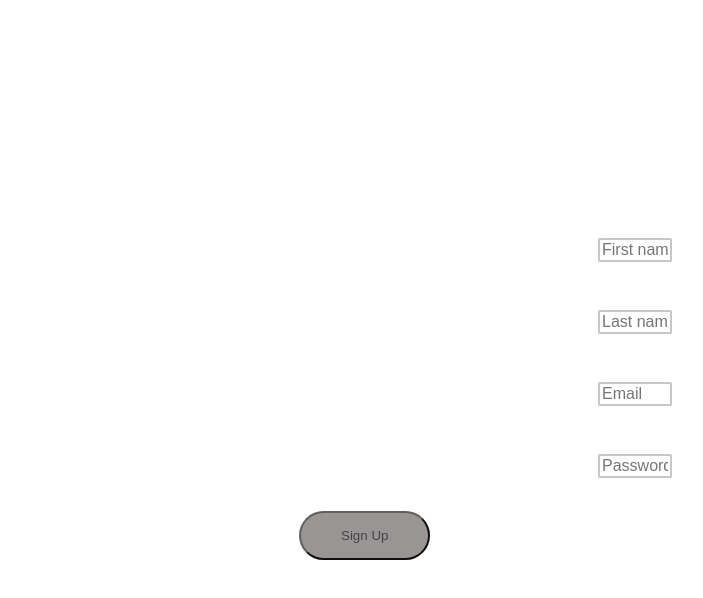
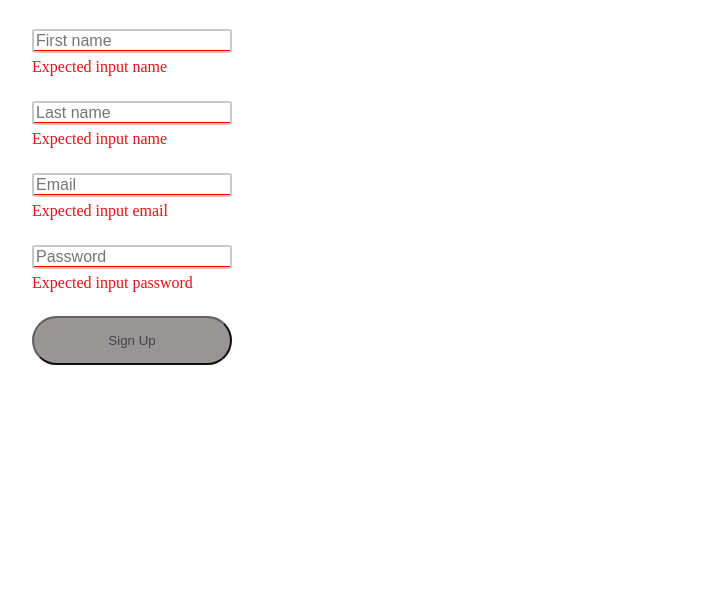
Before and after one commit to Alexandra-Ivanova-P-41/lw4, a website built with webpack: page src/index.html in a window 1280 px wide. Both pictures are taken after a click on the button "Sign Up". Shown: the whole page, without its empty margins (172-875 px from the left). Built offline with nearby package versions, Linux system fonts and the light colour scheme.

Commit message:
fix issue #1

```diff
--- a/src/css/style.css
+++ b/src/css/style.css
@@ -10,27 +10,21 @@ body {
 
 .form-registration {
   height: 100vh;
-  width: 100%;
+  width: 50%;
 }
 
-.form-registration__block {
-  padding: 200px 400px 0 750px;
-  justify-content: center;
-  align-items: center;
-}
-
-.form-registration__text {
+.form-registration-item {
   width: 100%;
   justify-content: center;
   padding: 16px 12px 0 12px;
   height: 56px;
   max-width: 240px;
-  margin-right: 400px;
+  margin: 0 auto;
   display: flex;
   flex-direction: column;
 }
 
-.form-registration__text__input {
+.form-registration-item__input {
   font-size: 16px;
   font-weight: 400px;
   border-style: solid;
@@ -40,18 +34,15 @@ body {
   margin-bottom: 5px;
 }
 
-.form-registration__item__input:focus {
+.form-registration-item__input:focus {
   outline: 0;
 }
 
-.form-registration__item__error {
+.form-registration-item__error {
   color: #ef0f18ff;
 }
 
-#form-registration__button {
-  position: relative;
-  left: 50%;
-  transform: translate(-140%, 0);
+.form-registration-item__button {
   font: 'Rubik';
   color: #434346;
   background: rgb(153, 149, 149);
@@ -59,13 +50,17 @@ body {
   border-radius: 50px;
   border-color: rgb(100, 95, 95);
   border-width: -2px;
-  margin: 15px;
+  width: 200px;
 }
 
-#form-registration__button:hover {
+.form-registration-item__button:hover {
   background-color: rgb(182, 42, 42);
 }
 
-#form-registration__button:focus {
+.form-registration-item__button:focus {
   outline: 0;
 }
+
+.invalid-input {
+  box-shadow: inset 0 -1px 0 red;
+}
--- a/src/index.html
+++ b/src/index.html
@@ -5,27 +5,47 @@
     <link rel="stylesheet" href="./css/style.css" />
   </head>
   <body>
-    <script src="./js/script.js"></script>
     <div class="form-registration">
-      <div class="form-registration__block">
-        <div class="form-registration__text">
-          <input type="text" id="first-name" class="form-registration__text__input" placeholder="First name" />
-        </div>
-        <div class="form-registration__text">
-          <input type="text" id="last-name" class="form-registration__text__input" placeholder="Last name" />
-          <label class="form-registration__item__error"></label>
-        </div>
-        <div class="form-registration__text">
-          <input type="text" id="email" class="form-registration__text__input" placeholder="Email" />
-          <label class="form-registration__item__error" ></label>
-        </div>
-        <div class="form-registration__text">
-          <input type="text" id="password" class="form-registration__text__input" placeholder="Password" />
-          <label class="form-registration__item__error"></label>
-        </div>
+      <div class="form-registration-item">
+        <input
+          type="text"
+          id="first-name"
+          class="form-registration-item__input"
+          placeholder="First name"
+        />
+        <label class="form-registration-item__error"></label>
       </div>
-        <button id="form-registration__button">Sign Up</button>
+      <div class="form-registration-item">
+        <input
+          type="text"
+          id="last-name"
+          class="form-registration-item__input"
+          placeholder="Last name"
+        />
+        <label class="form-registration-item__error"></label>
+      </div>
+      <div class="form-registration-item">
+        <input
+          type="text"
+          id="email"
+          class="form-registration-item__input"
+          placeholder="Email"
+        />
+        <label class="form-registration-item__error"></label>
+      </div>
+      <div class="form-registration-item">
+        <input
+          type="text"
+          id="password"
+          class="form-registration-item__input"
+          placeholder="Password"
+        />
+        <label class="form-registration-item__error"></label>
+      </div>
+      <div class="form-registration-item">
+        <button class="form-registration-item__button">Sign Up</button>
       </div>
     </div>
+    <script src="./js/script.js"></script>
   </body>
 </html>
--- a/src/index.js
+++ b/src/index.js
@@ -1,3 +1,3 @@
 /* eslint-disable linebreak-style */
 import './css/style.css';
-import './script/script';
+import './js/script';
--- a/src/js/script.js
+++ b/src/js/script.js
@@ -1,7 +1,26 @@
-import '../css/style.css';
+function isFilled(element) {
+  if (element.length <= 0) {
+    return false;
+  }
+  return true;
+}
 
-function fieldValidationFirstName(element) {
-  let parent = element.parentElement;
+function isNumber(element) {
+  if (element.match(/[0-9]+/) !== null) {
+    return true;
+  }
+  return false;
+}
+
+function isEmail(email) {
+  if (email.match(/^[\w-.]+@[\w-]+.[a-z]{2,4}$/) !== null) {
+    return true;
+  }
+  return false;
+}
+
+function fieldValidationName(element) {
+  const parent = element.parentElement;
 
   let errorString = '';
   if (!isFilled(element.value)) {
@@ -11,15 +30,16 @@ function fieldValidationFirstName(element) {
     errorString = 'Name must not contain numbers';
   }
   if (errorString.length > 0) {
-    element.style['boxShadow'] = 'inset 0 -1px 0 red';
-    parent.lastChild.innerHTML = errorString;
+    element.classList.add('invalid-input');
+    parent.children[1].innerHTML = errorString;
   } else {
-    element.style['boxShadow'] = 'inset 0 -1px 0 rgba(199, 199, 199, 0.3)';
-    parent.lastChild.innerHTML = '';
+    element.classList.remove('invalid-input');
+    parent.children[1].innerHTML = '';
   }
 }
+
 function passwordValidation(password) {
-  let parent = password.parentElement;
+  const parent = password.parentElement;
   let errorString = '';
   if (!isFilled(password.value)) {
     errorString = 'Expected input password';
@@ -27,15 +47,16 @@ function passwordValidation(password) {
     errorString = 'Password must be more than 6 characters';
   }
   if (errorString.length > 0) {
-    password.style['boxShadow'] = 'inset 0 -1px 0 red';
-    parent.lastChild.innerHTML = errorString;
+    password.classList.add('invalid-input');
+    parent.children[1].innerHTML = errorString;
   } else {
-    password.style['boxShadow'] = 'inset 0 -1px 0 rgba(199, 199, 199, 0.3)';
-    parent.lastChild.innerHTML = '';
+    password.classList.remove('invalid-input');
+    parent.children[1].innerHTML = '';
   }
 }
+
 function emailValidation(email) {
-  let parent = email.parentElement;
+  const parent = email.parentElement;
   let errorString = '';
   if (!isFilled(email.value)) {
     errorString = 'Expected input email';
@@ -43,42 +64,26 @@ function emailValidation(email) {
     errorString = 'Incorrect mail format';
   }
   if (errorString.length > 0) {
-    email.style['boxShadow'] = 'inset 0 -1px 0 red';
-    parent.lastChild.innerHTML = errorString;
+    email.classList.add('invalid-input');
+    parent.children[1].innerHTML = errorString;
   } else {
-    email.style['boxShadow'] = 'inset 0 -1px 0 rgba(199, 199, 199, 0.3)';
-    parent.lastChild.innerHTML = '';
+    email.classList.remove('invalid-input');
+    parent.children[1].innerHTML = '';
   }
 }
-function isFilled(element) {
-  if (element.length <= 0) {
-    return false;
-  }
-  return true;
-}
-function isNumber(element) {
-  if (element.match(/[0-9]+/) !== null) {
-    return true;
-  }
-  return false;
-}
-function isEmail(email) {
-  console.log(email);
-  if (email.match(/^[\w-.]+@[\w-]+.[a-z]{2,4}$/) !== null) {
-    return true;
-  }
-  return false;
-}
 
-var registrationButton = document.querySelector('.form-registration__button');
+const registrationButton = document.querySelector('.form-registration-item__button');
 
 registrationButton.onclick = function () {
-  let firstName = document.querySelector('#name-first');
-  let lastName = document.querySelector('#name-second');
-  let email = document.querySelector('#email');
-  let password = document.querySelector('#password');
-  fieldValidationFirstName(firstName);
-  fieldValidationLastName(lastName);
+  const firstName = document.querySelector('#first-name');
+  fieldValidationName(firstName);
+
+  const lastName = document.querySelector('#last-name');
+  fieldValidationName(lastName);
+
+  const email = document.querySelector('#email');
   emailValidation(email);
+
+  const password = document.querySelector('#password');
   passwordValidation(password);
 };
--- a/webpack.config.js
+++ b/webpack.config.js
@@ -19,7 +19,7 @@ const path = require('path'); // встроенная node.js либа для р
 
 module.exports = {
   mode: 'development',
-  entry: './src/js/index.js', // точка входа
+  entry: './src/index.js', // точка входа
   output: {
     publicPath: '',
     filename: 'app.min.js', // имя файла сборки
```
Also changed, not shown: .eslintrc.js, 1 other file.
